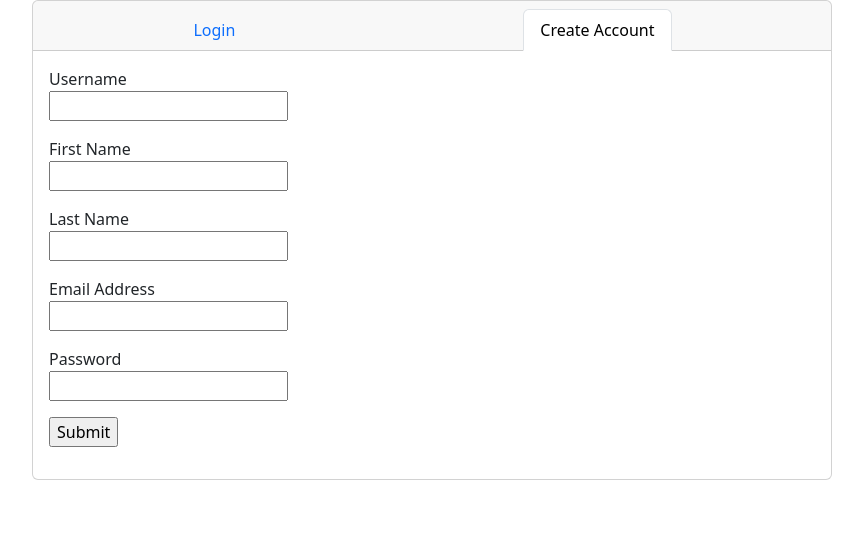
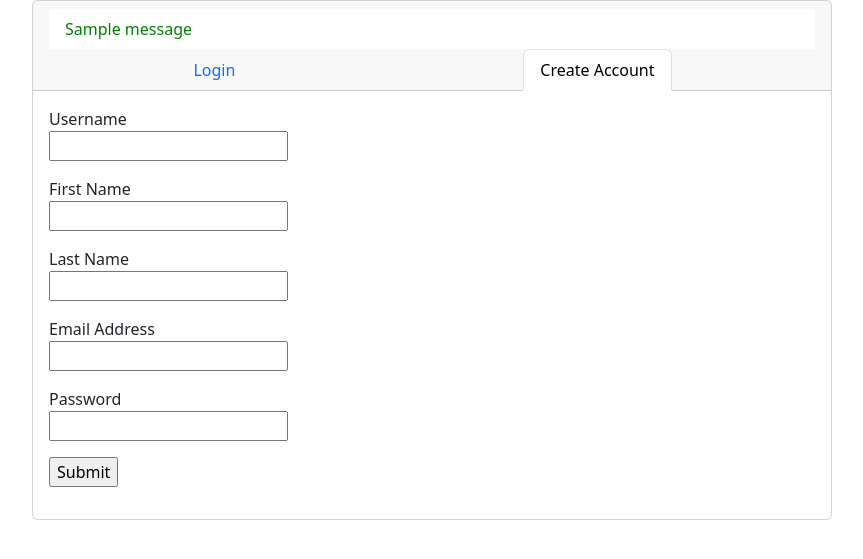
Before and after one commit to andrtbo/401StockApplication, a Flask app: page /create-account in a window 1280 px wide. Shown: the part 56-615 px from the top of the page, without its empty margins (208-1071 px from the left). Run offline with Flask 3, Linux system fonts and the light colour scheme; tables that the repository leaves empty hold one stand-in row (values such as "Sample post"); one stand-in notice (Sample message) is shown.

Commit message:
Account creation page can flash messages
Allows the message for username or password being in use to be shown to the user

```diff
--- a/templates/create_account.html
+++ b/templates/create_account.html
@@ -7,6 +7,18 @@
     <div class="card mx-auto" style="width: 50rem;">
         <!-- Card nav tabs-->
         <div class="card-header">
+
+        <!-- List group for flashed messages -->
+        <ul class="list-group list-group-flush">
+            {% with messages = get_flashed_messages() %}
+            {% if messages %}
+                {% for message in messages %}
+                <li class="list-group-item" style="color: green;">{{ message }}</li>
+                {% endfor %}
+            {% endif %}
+            {% endwith %}
+        </ul>
+
         <ul class="nav nav-tabs card-header-tabs w-100 justify-content-around">
             <li class="nav-item">
                 <a class="nav-link" href="{{ url_for('login') }}">Login</a>
```
